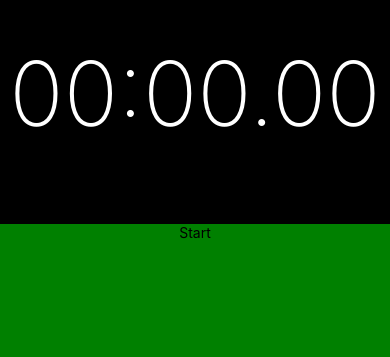
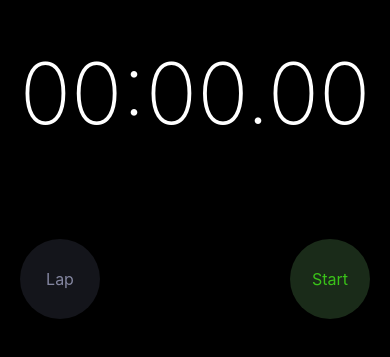
Before and after one commit to sugar-ryota/stopwatch, a React Native app: screen / in a window 390 px wide. Shown: the part 151-508 px from the top of the page. Built offline with nearby package versions, Linux system fonts and the light colour scheme.

Commit message:
見た目のスタイリングをしました

```diff
--- a/App.jsx
+++ b/App.jsx
@@ -10,8 +10,13 @@ export default function App() {
           <Text style={styles.timer}>00:00.00</Text>
         </View>
       </View>
-      <View>
-        <Text>Start</Text>
+      <View style={styles.buttonItem}>
+        <View style={styles.buttonLapCircle}>
+          <Text style={styles.buttonLapLabel}>Lap</Text>
+        </View>
+        <View style={styles.buttonStartCircle}>
+          <Text style={styles.buttonStartLabel}>Start</Text>
+        </View>
       </View>
       {/* eslint-disable-next-line */}
       <StatusBar style="light" />
@@ -23,7 +28,7 @@ const styles = StyleSheet.create({
   container: {
     flex: 1,
     // 最後に黒にする
-    backgroundColor: 'green',
+    backgroundColor: '#000000',
     alignItems: 'center',
     justifyContent: 'flex-start',
   },
@@ -38,10 +43,44 @@ const styles = StyleSheet.create({
   timer: {
     backgroundColor: '#000000',
     color: '#ffffff',
-    fontSize: 90,
+    fontSize: 85,
     lineHeight: 100,
     fontWeight: '200',
     marginBottom: 80,
     width: '100%',
   },
+  buttonItem: {
+    backgroundColor: 'black',
+    flexDirection: 'row',
+    justifyContent: 'space-between',
+    height: 110,
+    width: '100%',
+    alignItems: 'center',
+  },
+  buttonLapCircle: {
+    backgroundColor: 'rgba(40,42,55,0.5)',
+    width: 80,
+    height: 80,
+    borderRadius: 40,
+    marginLeft: 20,
+    justifyContent: 'center',
+    alignItems: 'center',
+  },
+  buttonStartCircle: {
+    backgroundColor: 'rgba(52,87,50,0.5)',
+    width: 80,
+    height: 80,
+    borderRadius: 40,
+    marginRight: 20,
+    justifyContent: 'center',
+    alignItems: 'center',
+  },
+  buttonLapLabel: {
+    color: '#83859F',
+    fontSize: 16,
+  },
+  buttonStartLabel: {
+    color: '#3AC219',
+    fontSize: 16,
+  },
 });
```
